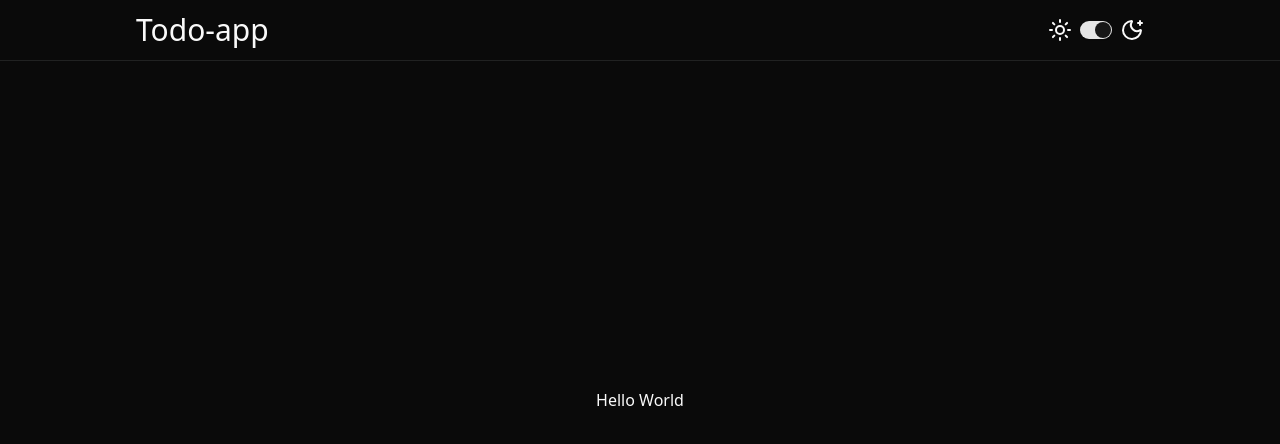
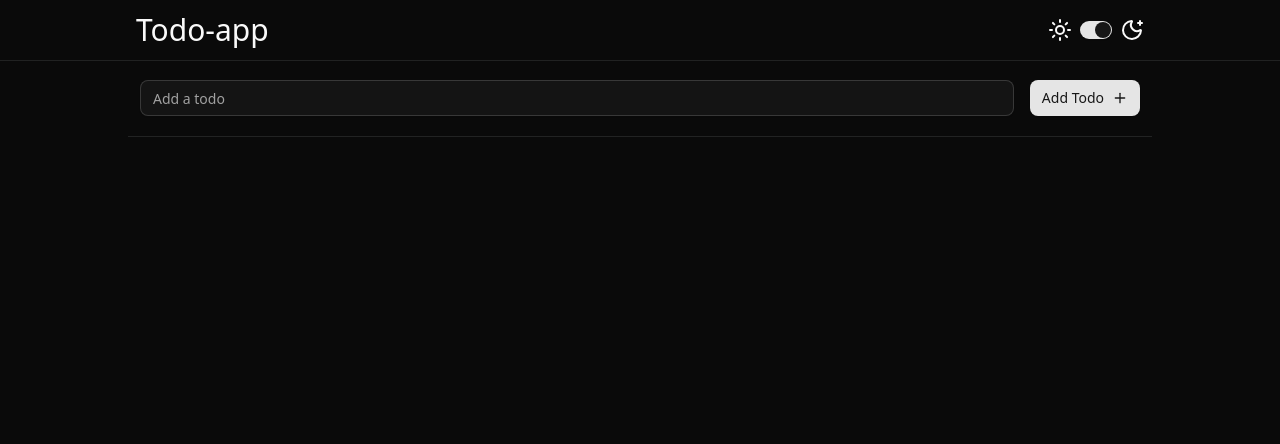
Before and after one commit to DevArghyaDas/Todo-app-with-local-stroage, a Next.js app: page / in a window 1280 px wide. Shown: the top 444 px of the page. Built offline with nearby package versions, Linux system fonts and the light colour scheme.

Commit message:
todo-form added

```diff
--- a/package.json
+++ b/package.json
@@ -9,6 +9,7 @@
     "lint": "next lint"
   },
   "dependencies": {
+    "@radix-ui/react-slot": "^1.2.3",
     "@radix-ui/react-switch": "^1.2.5",
     "class-variance-authority": "^0.7.1",
     "clsx": "^2.1.1",
--- a/src/app/page.tsx
+++ b/src/app/page.tsx
@@ -1,11 +1,13 @@
+import AddTodoFrom from "@/components/myUi/AddTodoFrom";
+
 const page = () => {
-  return (
-    <>
-      <div className="grid place-items-center h-dvh">
-        <div className="">Hello World</div>
-      </div>
-    </>
-  );
+    return (
+        <>
+            <div className="pt-20">
+                <AddTodoFrom />
+            </div>
+        </>
+    );
 };
 
 export default page;
--- /dev/null
+++ b/src/components/myUi/AddTodoFrom.tsx
@@ -0,0 +1,51 @@
+"use client";
+import { todosAtom } from "@/lib/atom";
+import { useAtom } from "jotai";
+import { FormEvent, useState } from "react";
+import { Input } from "../ui/input";
+import { Button } from "../ui/button";
+import { Plus } from "lucide-react";
+
+// Atom to store todos array in localStorage
+
+// Sync atom with localStorage
+// todosAtom.onMount = (setAtom) => {
+//     const handler = () => {
+//         setAtom(JSON.parse(localStorage.getItem("todos") || "[]"));
+//     };
+//     window.addEventListener("storage", handler);
+//     return () => window.removeEventListener("storage", handler);
+// };
+
+const AddTodoFrom = () => {
+    const [inputValue, setInputValue] = useState("");
+    const [todos, setTodos] = useAtom(todosAtom);
+
+    const handleSubmit = (e: FormEvent) => {
+        e.preventDefault();
+        if (!inputValue.trim()) return;
+        const newTodos = [...todos, inputValue.trim()];
+        setTodos(newTodos);
+        setInputValue("");
+    };
+
+    return (
+        <form
+            onSubmit={handleSubmit}
+            className="flex items-center gap-4 border-b px-3 pb-5">
+            <Input
+                type="text"
+                value={inputValue}
+                onChange={(e) => setInputValue(e.target.value)}
+                placeholder="Add a todo"
+            />
+            <Button
+                type="submit"
+                className="cursor-pointer">
+                Add Todo <Plus />
+            </Button>
+        </form>
+    );
+};
+
+export default AddTodoFrom;
--- /dev/null
+++ b/src/components/ui/button.tsx
@@ -0,0 +1,59 @@
+import * as React from "react"
+import { Slot } from "@radix-ui/react-slot"
+import { cva, type VariantProps } from "class-variance-authority"
+
+import { cn } from "@/lib/utils"
+
+const buttonVariants = cva(
+  "inline-flex items-center justify-center gap-2 whitespace-nowrap rounded-md text-sm font-medium transition-all disabled:pointer-events-none disabled:opacity-50 [&_svg]:pointer-events-none [&_svg:not([class*='size-'])]:size-4 shrink-0 [&_svg]:shrink-0 outline-none focus-visible:border-ring focus-visible:ring-ring/50 focus-visible:ring-[3px] aria-invalid:ring-destructive/20 dark:aria-invalid:ring-destructive/40 aria-invalid:border-destructive",
+  {
+    variants: {
+      variant: {
+        default:
+          "bg-primary text-primary-foreground shadow-xs hover:bg-primary/90",
+        destructive:
+          "bg-destructive text-white shadow-xs hover:bg-destructive/90 focus-visible:ring-destructive/20 dark:focus-visible:ring-destructive/40 dark:bg-destructive/60",
+        outline:
+          "border bg-background shadow-xs hover:bg-accent hover:text-accent-foreground dark:bg-input/30 dark:border-input dark:hover:bg-input/50",
+        secondary:
+          "bg-secondary text-secondary-foreground shadow-xs hover:bg-secondary/80",
+        ghost:
+          "hover:bg-accent hover:text-accent-foreground dark:hover:bg-accent/50",
+        link: "text-primary underline-offset-4 hover:underline",
+      },
+      size: {
+        default: "h-9 px-4 py-2 has-[>svg]:px-3",
+        sm: "h-8 rounded-md gap-1.5 px-3 has-[>svg]:px-2.5",
+        lg: "h-10 rounded-md px-6 has-[>svg]:px-4",
+        icon: "size-9",
+      },
+    },
+    defaultVariants: {
+      variant: "default",
+      size: "default",
+    },
+  }
+)
+
+function Button({
+  className,
+  variant,
+  size,
+  asChild = false,
+  ...props
+}: React.ComponentProps<"button"> &
+  VariantProps<typeof buttonVariants> & {
+    asChild?: boolean
+  }) {
+  const Comp = asChild ? Slot : "button"
+
+  return (
+    <Comp
+      data-slot="button"
+      className={cn(buttonVariants({ variant, size, className }))}
+      {...props}
+    />
+  )
+}
+
+export { Button, buttonVariants }
--- /dev/null
+++ b/src/components/ui/input.tsx
@@ -0,0 +1,21 @@
+import * as React from "react"
+
+import { cn } from "@/lib/utils"
+
+function Input({ className, type, ...props }: React.ComponentProps<"input">) {
+  return (
+    <input
+      type={type}
+      data-slot="input"
+      className={cn(
+        "file:text-foreground placeholder:text-muted-foreground selection:bg-primary selection:text-primary-foreground dark:bg-input/30 border-input flex h-9 w-full min-w-0 rounded-md border bg-transparent px-3 py-1 text-base shadow-xs transition-[color,box-shadow] outline-none file:inline-flex file:h-7 file:border-0 file:bg-transparent file:text-sm file:font-medium disabled:pointer-events-none disabled:cursor-not-allowed disabled:opacity-50 md:text-sm",
+        "focus-visible:border-ring focus-visible:ring-ring/50 focus-visible:ring-[3px]",
+        "aria-invalid:ring-destructive/20 dark:aria-invalid:ring-destructive/40 aria-invalid:border-destructive",
+        className
+      )}
+      {...props}
+    />
+  )
+}
+
+export { Input }
--- /dev/null
+++ b/src/lib/atom.ts
@@ -0,0 +1,3 @@
+import { atomWithStorage } from "jotai/utils";
+
+export const todosAtom = atomWithStorage<string[]>("todo-list", []);
```
Also changed, not shown: 1 other file (tests, documents, lock files or other folders).
